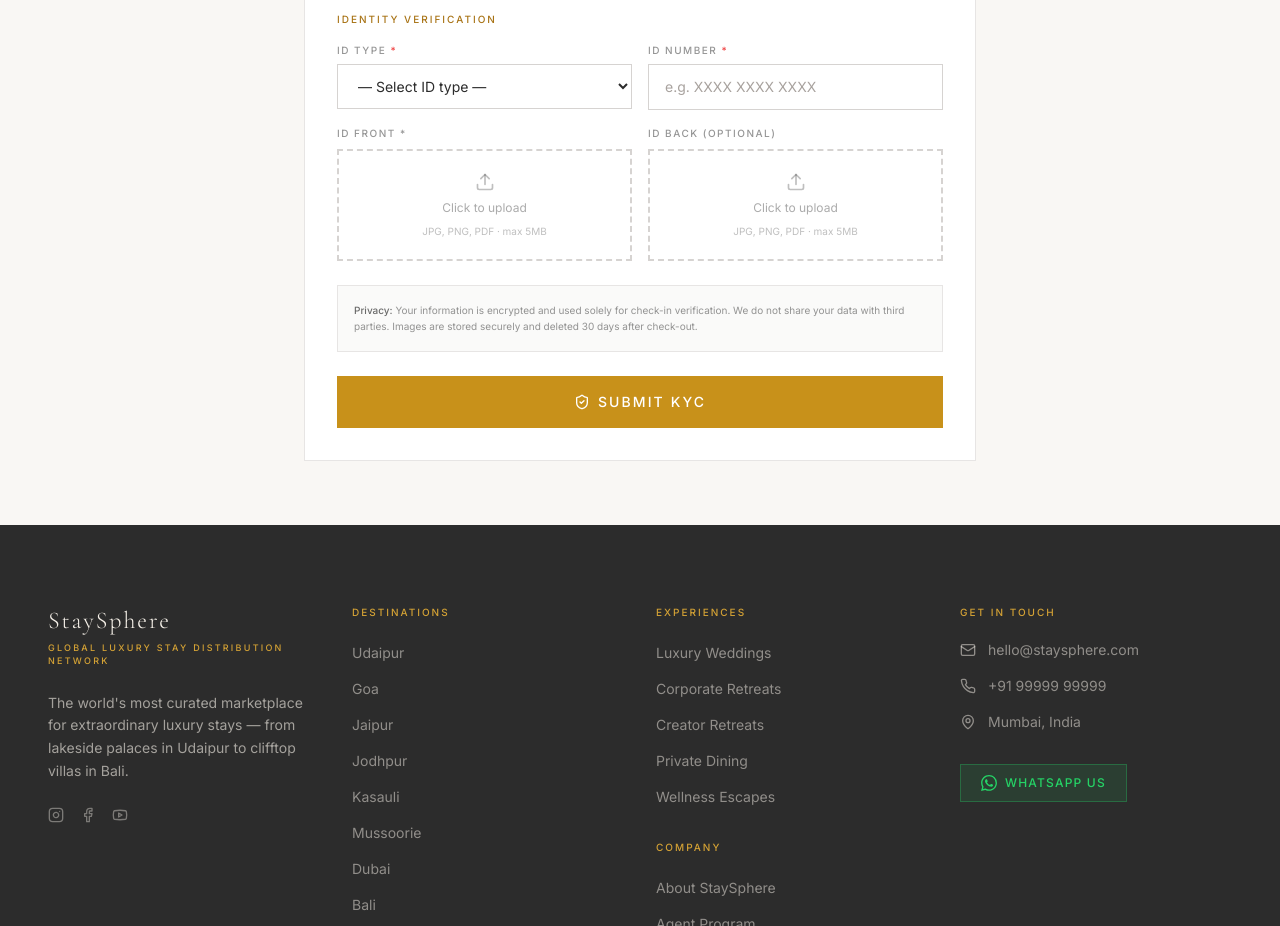
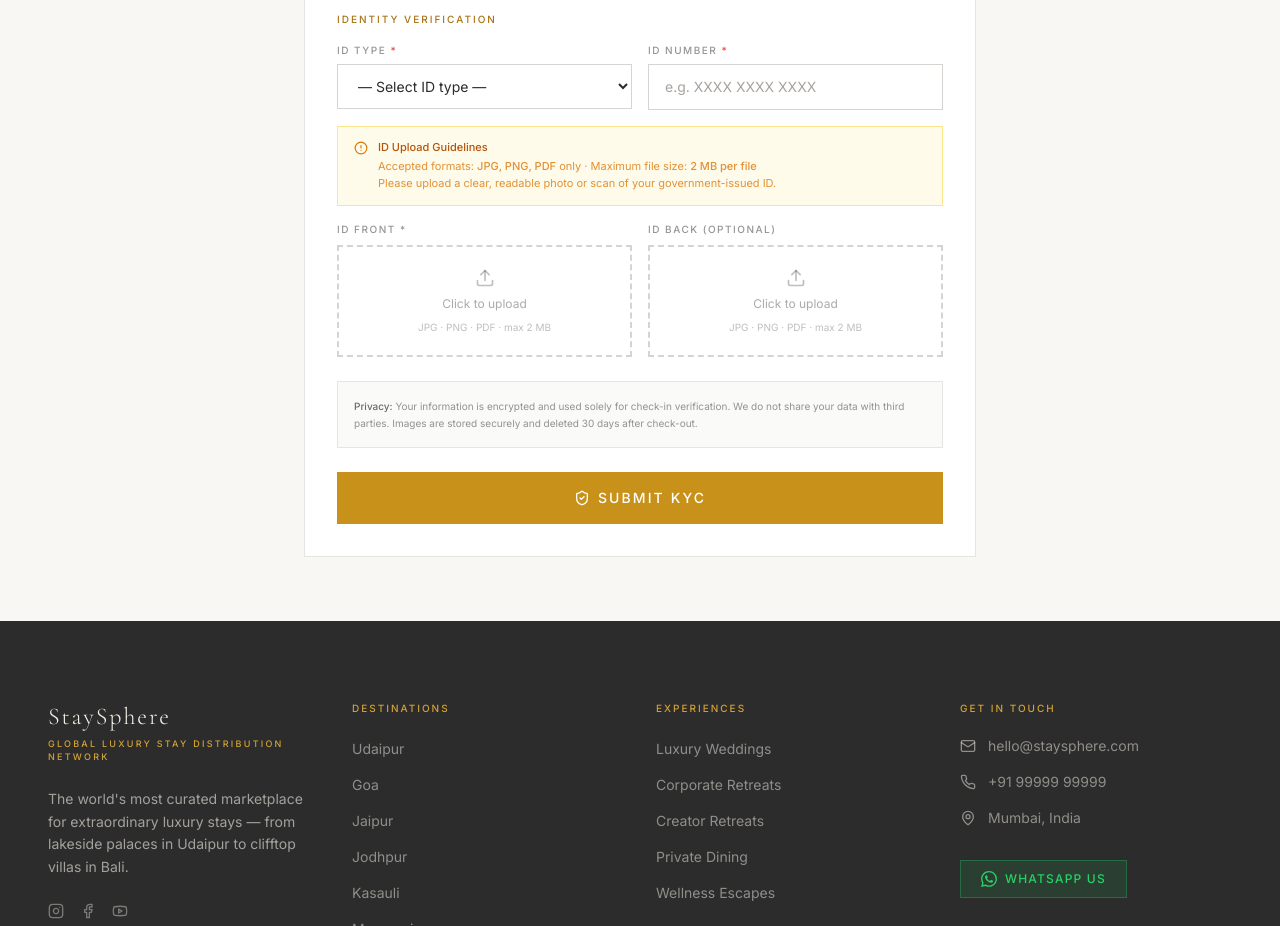
Before and after one commit to lalitrana15-droid/staysphere, a Next.js app: page /kyc in a window 1280 px wide. Shown: the part 860-1786 px from the top of the page. Built offline with nearby package versions, Linux system fonts and the light colour scheme; a web font is replaced by a local one.

Commit message:
KYC form: 2MB limit, JPG/PNG/PDF only, visible note, PDF preview fix
Co-Authored-By: Claude Sonnet 4.6 <noreply@anthropic.com>

```diff
--- a/components/forms/KycForm.tsx
+++ b/components/forms/KycForm.tsx
@@ -2,9 +2,10 @@
 
 import { useState, useRef, ChangeEvent } from "react";
 import { useSearchParams } from "next/navigation";
-import { Upload, Check, AlertCircle, ShieldCheck, X } from "lucide-react";
+import { Upload, Check, AlertCircle, ShieldCheck, X, FileText } from "lucide-react";
 
 const ID_TYPES = ["Aadhaar Card", "PAN Card", "Passport", "Driver's License", "Voter ID"];
+const MAX_FILE_SIZE = 2 * 1024 * 1024; // 2MB
 
 type Field = { label: string; value: string; setter: (v: string) => void; type?: string; required?: boolean; placeholder?: string };
 
@@ -20,25 +21,48 @@ function fileToBase64(file: File): Promise<string> {
 function IDUploadBox({ label, value, onChange }: { label: string; value: string; onChange: (b64: string) => void }) {
   const ref = useRef<HTMLInputElement>(null);
   const [preview, setPreview] = useState<string>("");
+  const [fileName, setFileName] = useState<string>("");
+  const [sizeError, setSizeError] = useState<string>("");
 
   const handleFile = async (e: ChangeEvent<HTMLInputElement>) => {
     const file = e.target.files?.[0];
     if (!file) return;
+    if (file.size > MAX_FILE_SIZE) {
+      setSizeError(`File too large (${(file.size / 1024 / 1024).toFixed(1)} MB). Maximum allowed size is 2 MB.`);
+      if (ref.current) ref.current.value = "";
+      return;
+    }
+    setSizeError("");
     const b64 = await fileToBase64(file);
     setPreview(b64);
+    setFileName(file.name);
     onChange(b64);
   };
 
-  const clear = () => { setPreview(""); onChange(""); if (ref.current) ref.current.value = ""; };
+  const clear = () => { setPreview(""); setFileName(""); setSizeError(""); onChange(""); if (ref.current) ref.current.value = ""; };
+  const isPdf = preview.startsWith("data:application/pdf");
 
   return (
     <div>
       <p className="text-[10px] font-sans font-medium tracking-[0.15em] uppercase text-charcoal/50 dark:text-ivory/50 mb-2">{label}</p>
+      {sizeError && (
+        <div className="flex items-start gap-2 bg-red-50 dark:bg-red-950/20 border border-red-200 dark:border-red-900 px-3 py-2 mb-2">
+          <AlertCircle className="w-3.5 h-3.5 text-red-500 mt-0.5 flex-shrink-0" />
+          <p className="text-[11px] font-sans text-red-600 dark:text-red-400">{sizeError}</p>
+        </div>
+      )}
       {preview ? (
         <div className="relative border border-gold-500/30 overflow-hidden">
-          {/* eslint-disable-next-line @next/next/no-img-element */}
-          <img src={preview} alt={label} className="w-full h-36 object-cover" />
-          <button onClick={clear} className="absolute top-2 right-2 w-7 h-7 bg-black/60 flex items-center justify-center text-white hover:bg-black transition-colors">
+          {isPdf ? (
+            <div className="w-full h-36 bg-stone-50 dark:bg-stone-900 flex flex-col items-center justify-center gap-2">
+              <FileText className="w-8 h-8 text-gold-500" />
+              <span className="text-xs font-sans text-charcoal/60 dark:text-ivory/60 text-center px-2 truncate max-w-full">{fileName}</span>
+            </div>
+          ) : (
+            // eslint-disable-next-line @next/next/no-img-element
+            <img src={preview} alt={label} className="w-full h-36 object-cover" />
+          )}
+          <button type="button" onClick={clear} className="absolute top-2 right-2 w-7 h-7 bg-black/60 flex items-center justify-center text-white hover:bg-black transition-colors">
             <X className="w-3.5 h-3.5" />
           </button>
           <div className="absolute bottom-2 left-2 flex items-center gap-1.5 bg-emerald-500 px-2 py-1">
@@ -51,10 +75,10 @@ function IDUploadBox({ label, value, onChange }: { label: string; value: string;
           className="w-full h-28 border-2 border-dashed border-stone-300 dark:border-stone-700 flex flex-col items-center justify-center gap-2 hover:border-gold-400 hover:bg-gold-50/30 transition-all group">
           <Upload className="w-5 h-5 text-charcoal/30 group-hover:text-gold-500 transition-colors" />
           <span className="text-xs font-sans text-charcoal/40 group-hover:text-charcoal/60">Click to upload</span>
-          <span className="text-[10px] font-sans text-charcoal/30">JPG, PNG, PDF · max 5MB</span>
+          <span className="text-[10px] font-sans text-charcoal/30">JPG · PNG · PDF · max 2 MB</span>
         </button>
       )}
-      <input ref={ref} type="file" accept="image/*,application/pdf" onChange={handleFile} className="hidden" />
+      <input ref={ref} type="file" accept="image/jpeg,image/png,image/jpg,application/pdf" onChange={handleFile} className="hidden" />
     </div>
   );
 }
@@ -231,6 +255,17 @@ export function KycForm() {
           </div>
         </div>
 
+        <div className="bg-amber-50 dark:bg-amber-950/20 border border-amber-200 dark:border-amber-900/50 px-4 py-3 mb-4 flex items-start gap-2.5">
+          <AlertCircle className="w-3.5 h-3.5 text-amber-600 dark:text-amber-400 mt-0.5 flex-shrink-0" />
+          <div>
+            <p className="text-[11px] font-sans font-medium text-amber-700 dark:text-amber-400 mb-0.5">ID Upload Guidelines</p>
+            <p className="text-[11px] font-sans text-amber-600/80 dark:text-amber-500/80 leading-relaxed">
+              Accepted formats: <span className="font-medium">JPG, PNG, PDF</span> only · Maximum file size: <span className="font-medium">2 MB per file</span><br />
+              Please upload a clear, readable photo or scan of your government-issued ID.
+            </p>
+          </div>
+        </div>
+
         <div className="grid grid-cols-2 gap-4">
           <IDUploadBox label="ID Front *" value={idFront} onChange={setIdFront} />
           <IDUploadBox label="ID Back (optional)" value={idBack} onChange={setIdBack} />
```
